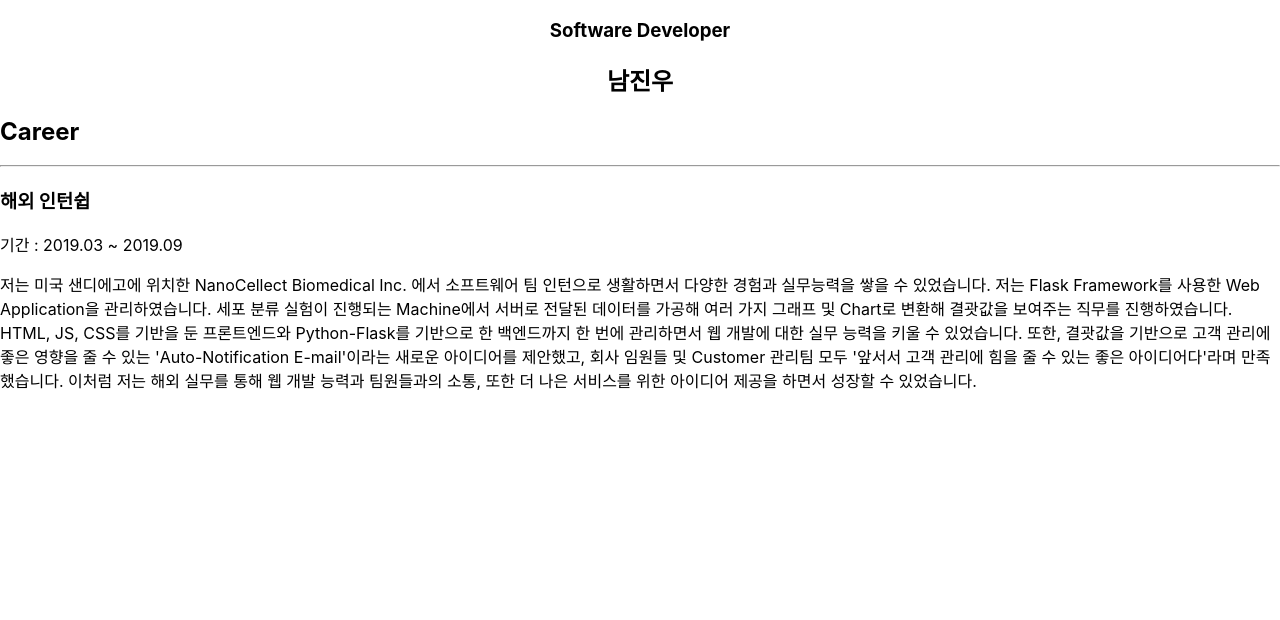
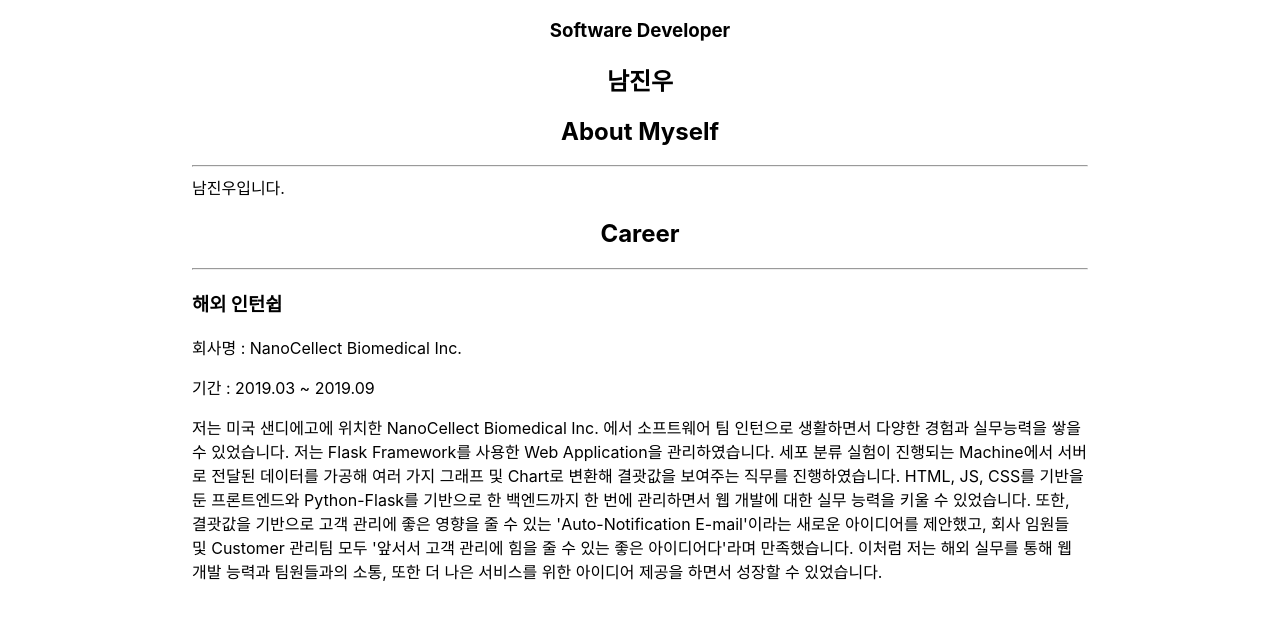
Before and after one commit to NamJinWoo/portfolio, a React (Create React App) app: page / in a window 1280 px wide. Shown: the top 620 px of the page. Built offline with nearby package versions, Linux system fonts and the light colour scheme.

Commit message:
add Introduction

```diff
--- a/src/App.css
+++ b/src/App.css
@@ -1,3 +1,9 @@
+body{
+  width: 70%;
+  margin-left: auto;
+  margin-right: auto;
+}
+
 .App {
   text-align: center;
 }
@@ -28,6 +34,10 @@
   color: #61dafb;
 }
 
+.title{
+  text-align: center;
+}
+
 @keyframes App-logo-spin {
   from {
     transform: rotate(0deg);
--- a/src/App.js
+++ b/src/App.js
@@ -2,11 +2,13 @@ import React from 'react';
 import './App.css';
 import Title from './portfolio/Title'
 import Career from './portfolio/Career'
+import Introduction from './portfolio/Introduction'
 
 function App() {
   return (
     <div>
       <Title />
+      <Introduction />
       <Career />
     </div>
   );
--- a/src/portfolio/Career.js
+++ b/src/portfolio/Career.js
@@ -3,11 +3,12 @@ import React from "react";
 function Career(){
     return (
         <section>
-            <h2>Career</h2>
+            <h2 className = "title">Career</h2>
             <hr/>
             <div>
                 <h3>해외 인턴쉽</h3>
-                <span>기간 : 2019.03 ~ 2019.09</span>
+                <p>회사명 : NanoCellect Biomedical Inc.</p>
+                <p>기간 : 2019.03 ~ 2019.09</p>
                 <p>
                     저는 미국 샌디에고에 위치한 NanoCellect Biomedical Inc. 에서
                     소프트웨어 팀 인턴으로 생활하면서 다양한 경험과 실무능력을 쌓을 수 있었습니다.
--- /dev/null
+++ b/src/portfolio/Introduction.js
@@ -0,0 +1,13 @@
+import React from "react";
+
+function Introduction(){
+    return (
+        <section>
+            <h2 className = "title">About Myself</h2>
+            <hr/>
+            <span>남진우입니다.</span>
+        </section>
+    );
+}
+
+export default Introduction
```
